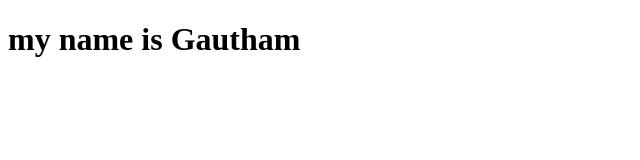
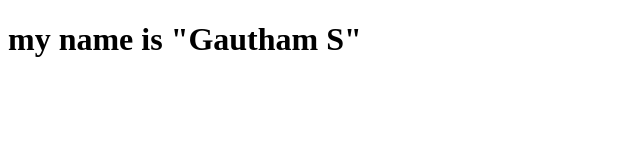
Before and after one commit to gowtham1194/Even-And-Odd, a plain HTML site: page index.html in a window 1280 px wide. Shown: the whole page, without its empty margins (0-640 px from the left). Drawn offline with Linux system fonts and the light colour scheme.

Commit message:
fix:added lastname in name

```diff
--- a/index.html
+++ b/index.html
@@ -6,6 +6,6 @@
     <title>Document</title>
 </head>
 <body>
-    <h1> my name is Gautham</h1>
+    <h1> my name is "Gautham S"</h1>
 </body>
 </html>
```
